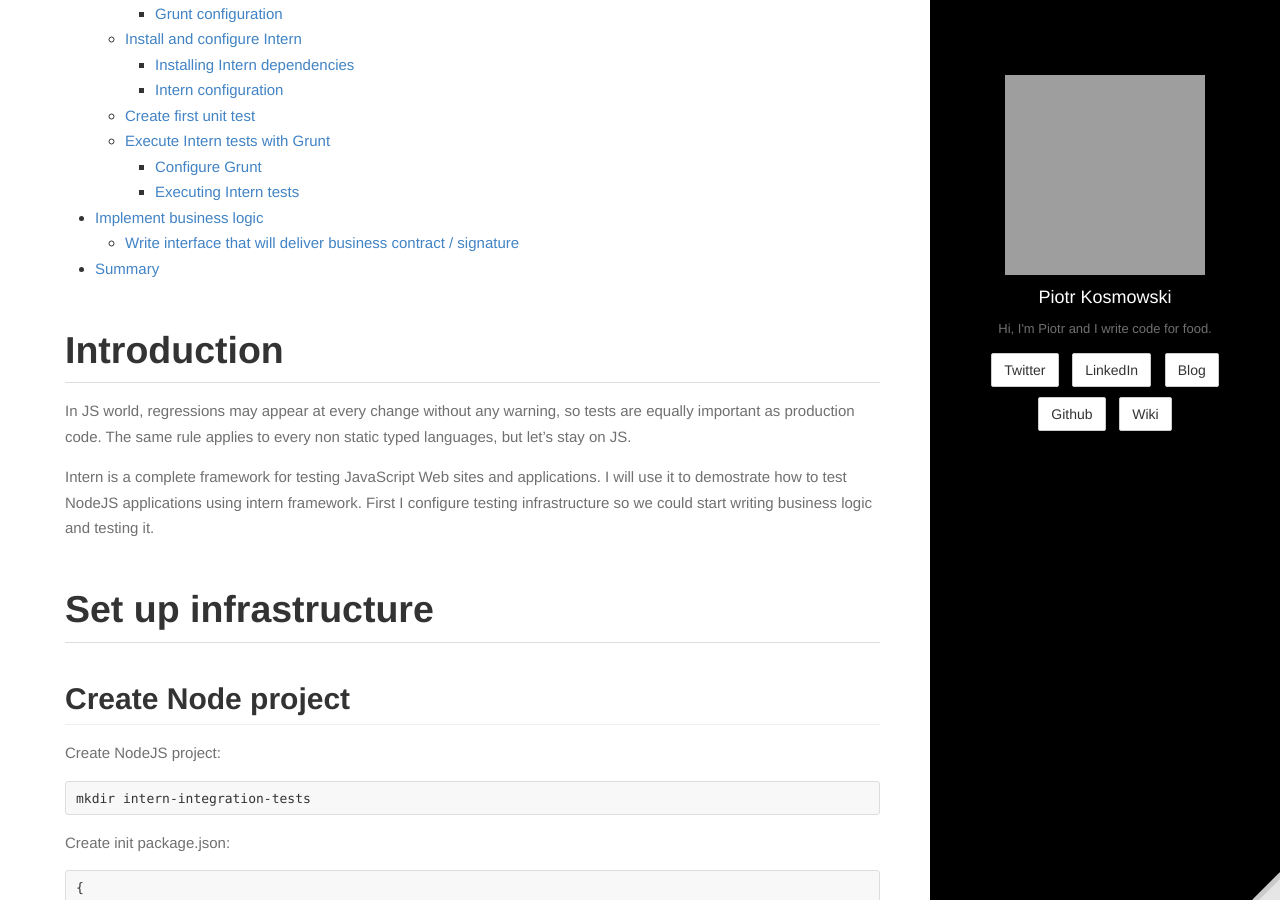
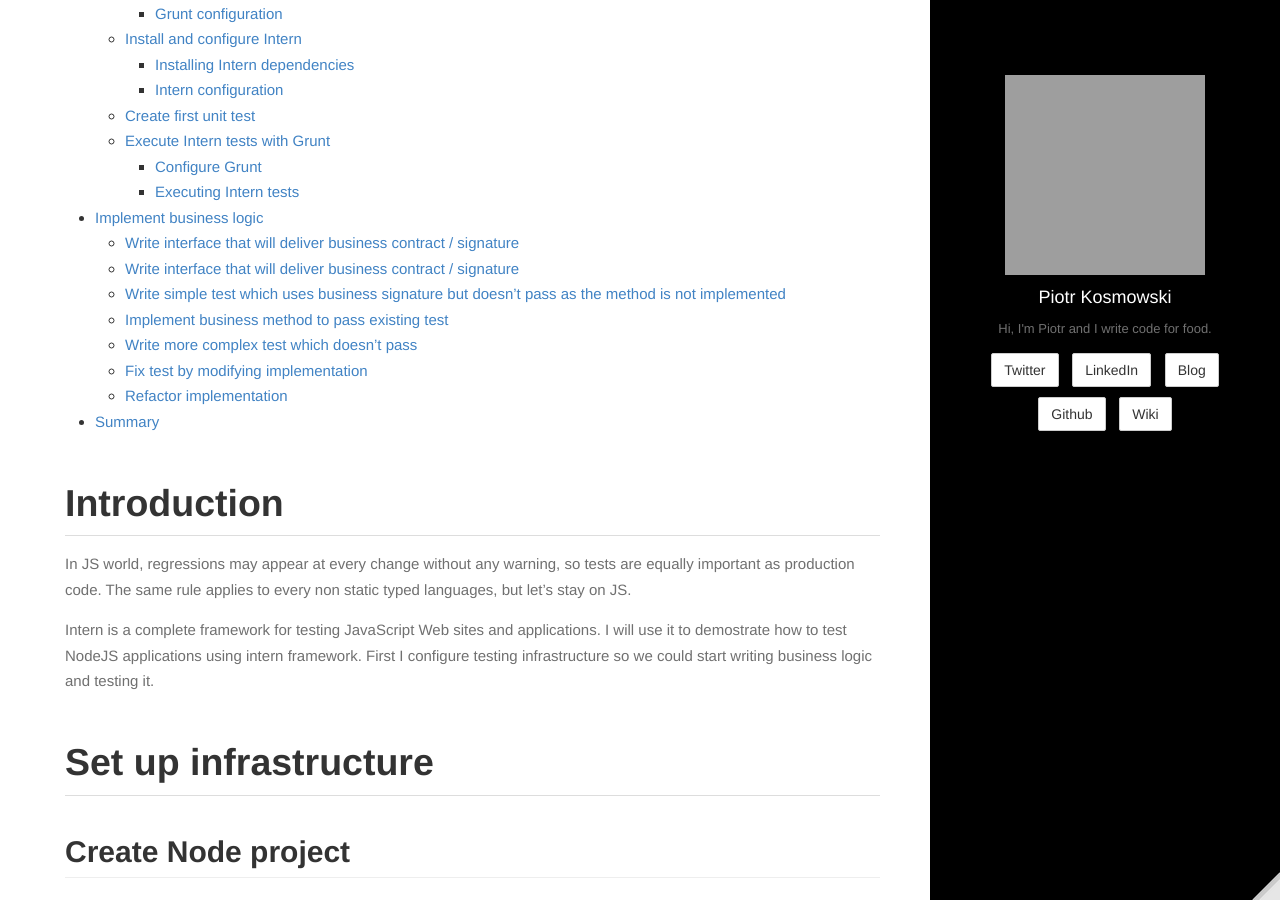
Before and after one commit to kospiotr/kospiotr.github.io, a Jekyll site: the page built from _posts/2015-03-01-unit-tests-with-intern.md, in a window 1280 px wide and 900 px high, scrolled down 528 px. Built offline with Jekyll 4.4.1, drawn with Linux system fonts in a browser that asks for light colours; Markdown is read by kramdown in place of the engine named in the settings; some of the changed text lies outside the part shown; grey boxes are pictures that could not be loaded.

Commit message:
Update 2015-03-01-unit-tests-with-intern.md

```diff
--- a/_posts/2015-03-01-unit-tests-with-intern.md
+++ b/_posts/2015-03-01-unit-tests-with-intern.md
@@ -247,7 +247,20 @@
 6. Refactor implementation
 
 ## Write interface that will deliver business contract / signature
+
 Create file:
+
+## Write interface that will deliver business contract / signature
+
+## Write simple test which uses business signature but doesn't pass as the method is not implemented
+
+## Implement business method to pass existing test
+
+## Write more complex test which doesn't pass
+
+## Fix test by modifying implementation
+
+## Refactor implementation
 
 #Summary
 
```
